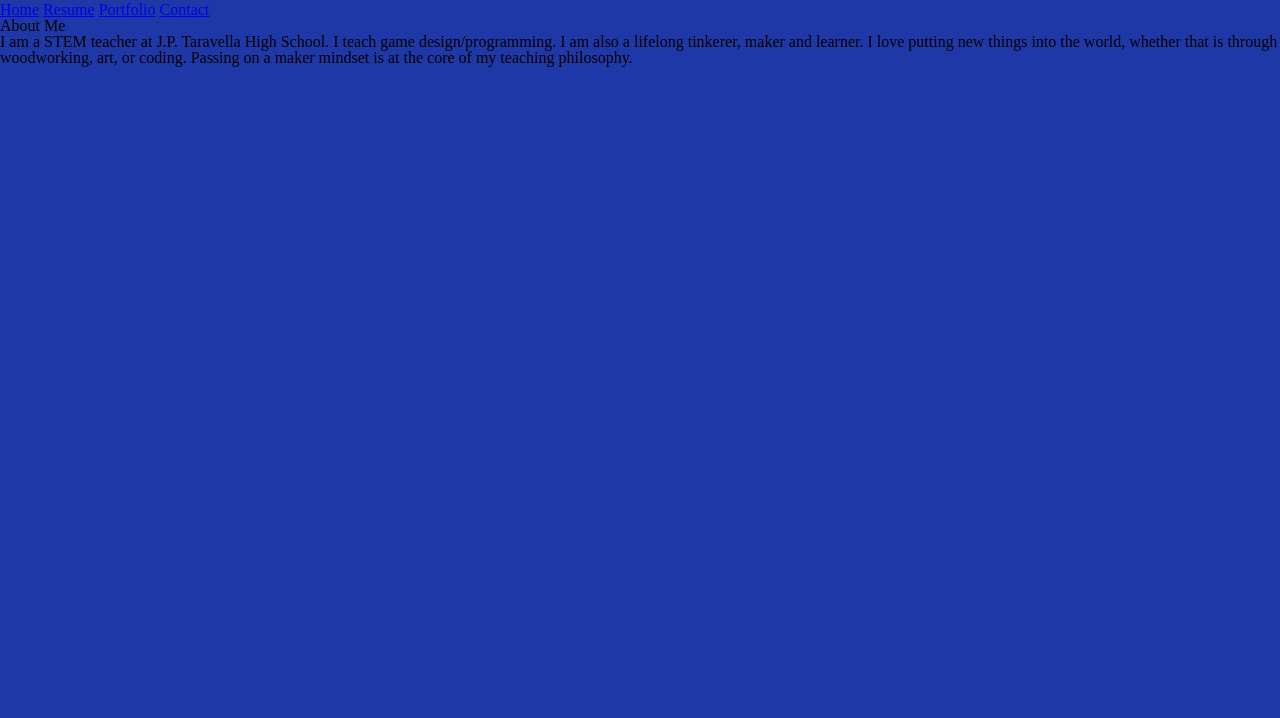
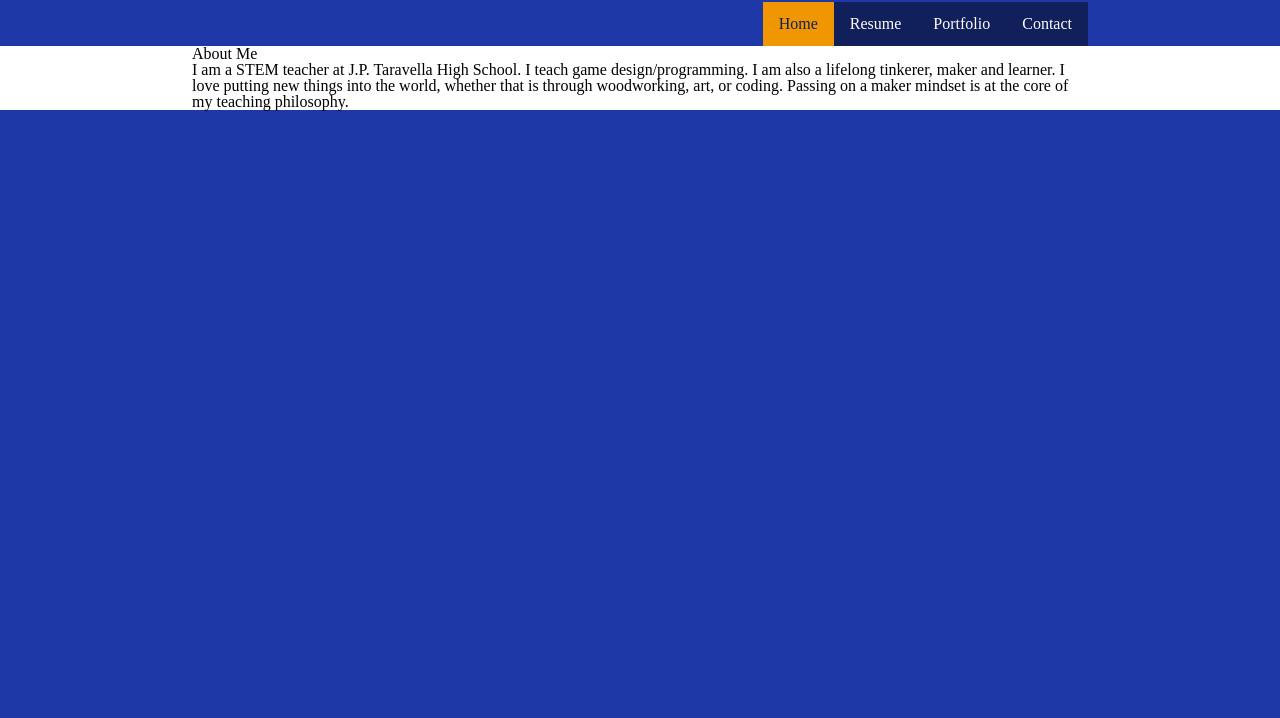
Before and after one commit to JPT-Gross/resume3, a plain HTML site: page index.html in a window 1280 px wide. Shown: the part 82-800 px from the top of the page. Drawn offline with Linux system fonts and the light colour scheme.

Commit message:
Styled header and navbar

```diff
--- a/index.html
+++ b/index.html
@@ -14,18 +14,20 @@
         </header>
         <!-- Navbar -->
         <nav>
-            <a href="index.html">Home</a>
+            <a class="active" href="index.html">Home</a>
             <a href="resume.html">Resume</a>
             <a href="portfolio.html">Portfolio</a>
             <a href="contact.html">Contact</a>
         </nav>
-        <h1>About Me</h1>
-        <p>
-            I am a STEM teacher at J.P. Taravella High School. I teach game
-            design/programming. I am also a lifelong tinkerer, maker and
-            learner. I love putting new things into the world, whether that is
-            through woodworking, art, or coding. Passing on a maker mindset is
-            at the core of my teaching philosophy.
-        </p>
+        <article>
+            <h1>About Me</h1>
+            <p>
+                I am a STEM teacher at J.P. Taravella High School. I teach game
+                design/programming. I am also a lifelong tinkerer, maker and
+                learner. I love putting new things into the world, whether that
+                is through woodworking, art, or coding. Passing on a maker
+                mindset is at the core of my teaching philosophy.
+            </p>
+        </article>
     </body>
 </html>
--- a/styles/style.css
+++ b/styles/style.css
@@ -1,6 +1,7 @@
-/* http://meyerweb.com/eric/tools/css/reset/
-   v2.0 | 20110126
-   License: none (public domain)
+/*
+    http://meyerweb.com/eric/tools/css/reset/
+    v2.0 | 20110126
+    License: none (public domain)
 */
 
 *,
@@ -165,3 +166,36 @@ header h2 {
     padding: 40px 0 20px 0;
     text-align: right;
 }
+
+nav {
+    display: flex;
+    justify-content: right;
+}
+
+nav a {
+    color: white;
+    padding: 14px 16px;
+    background-color: #111f5a;
+    text-decoration: none;
+}
+
+nav a.active {
+    background-color: #f09600;
+    color: #111f5a;
+}
+
+nav a:hover {
+    background-color: black;
+    color: white;
+}
+
+header,
+nav,
+article,
+footer {
+    padding: 0 15% 0 15%;
+}
+
+article {
+    background-color: white;
+}
```
